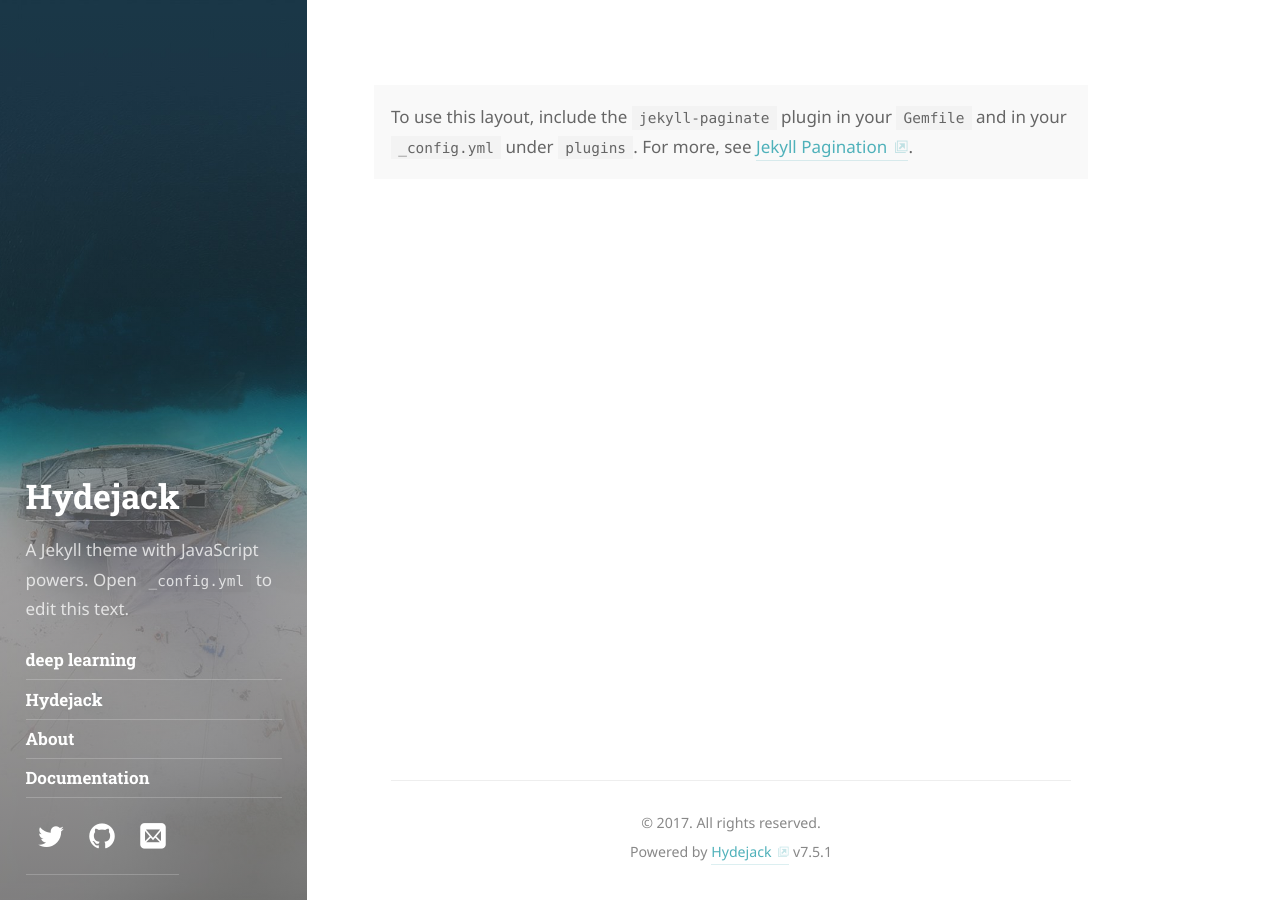
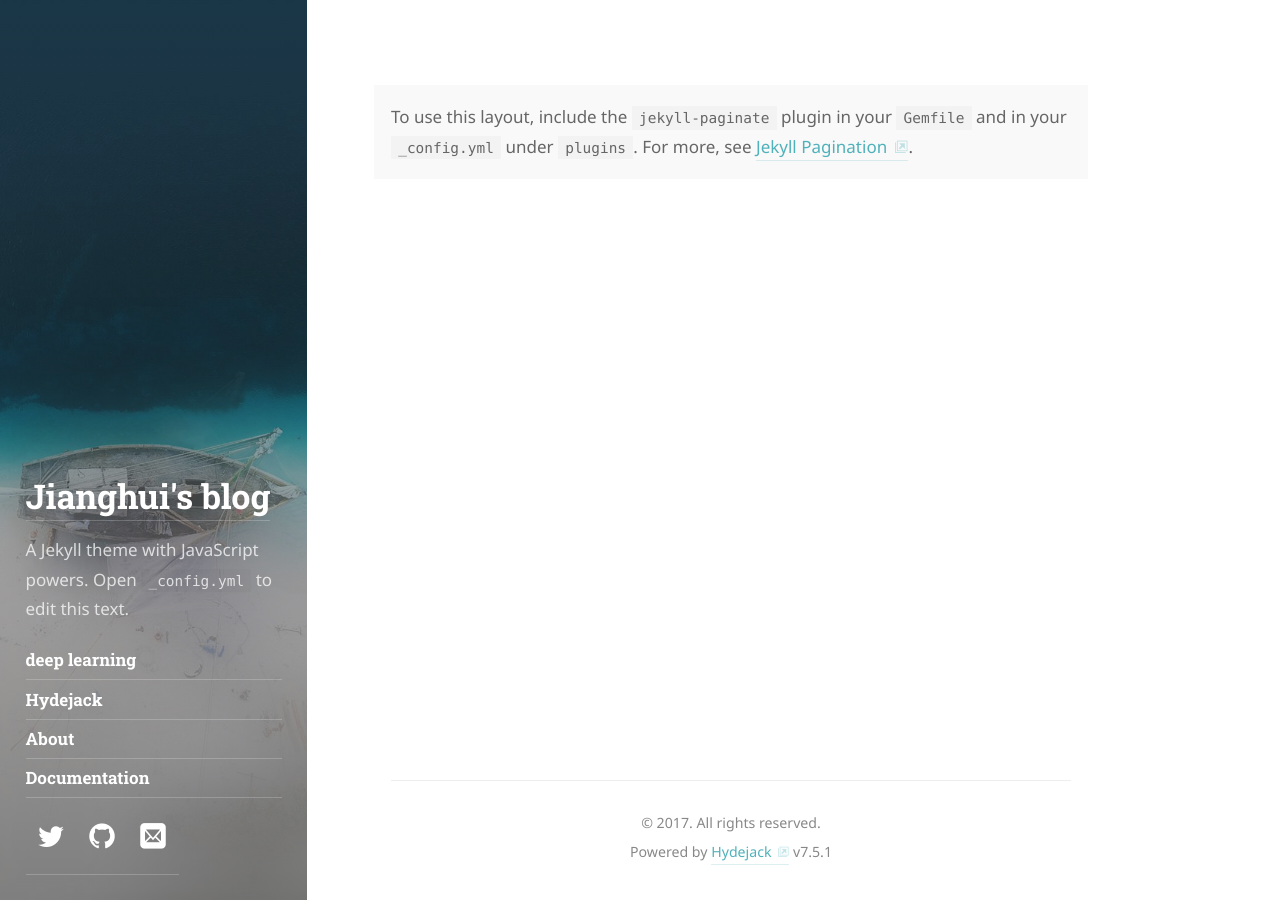
Before and after one commit to motata/motata.github.io, a Jekyll site: the page built from index.html, in a window 1280 px wide. Built offline with Jekyll 4.4.1, drawn with Linux system fonts in a browser that asks for light colours; some web fonts are replaced; the list of posts is cut into pages by our own code.

Commit message:
change domain and title#

```diff
--- a/_config.yml
+++ b/_config.yml
@@ -4,7 +4,7 @@
 # IMPORTANT: Set the URL of your site.
 # Set to https://<username>.github.io when hosting on GitHub Pages
 # (unless you are using a custom domain).
-url:                   https://domain.tld
+url:                   https://motata.github.io
 
 # IMPORTANT: Set The "base URL" of your site.
 #
@@ -22,7 +22,7 @@ baseurl:               ''
 lang:                  en
 
 # The title of your blog. Used in the sidebar and the browser tab.
-title:                 Hydejack
+title:                 Jianghui's blog
 
 # A short description (~150 chars) of the page used for the meta description tag.
 # Can use markdown, but no more than one paragraph (enforced by `>`)
```
